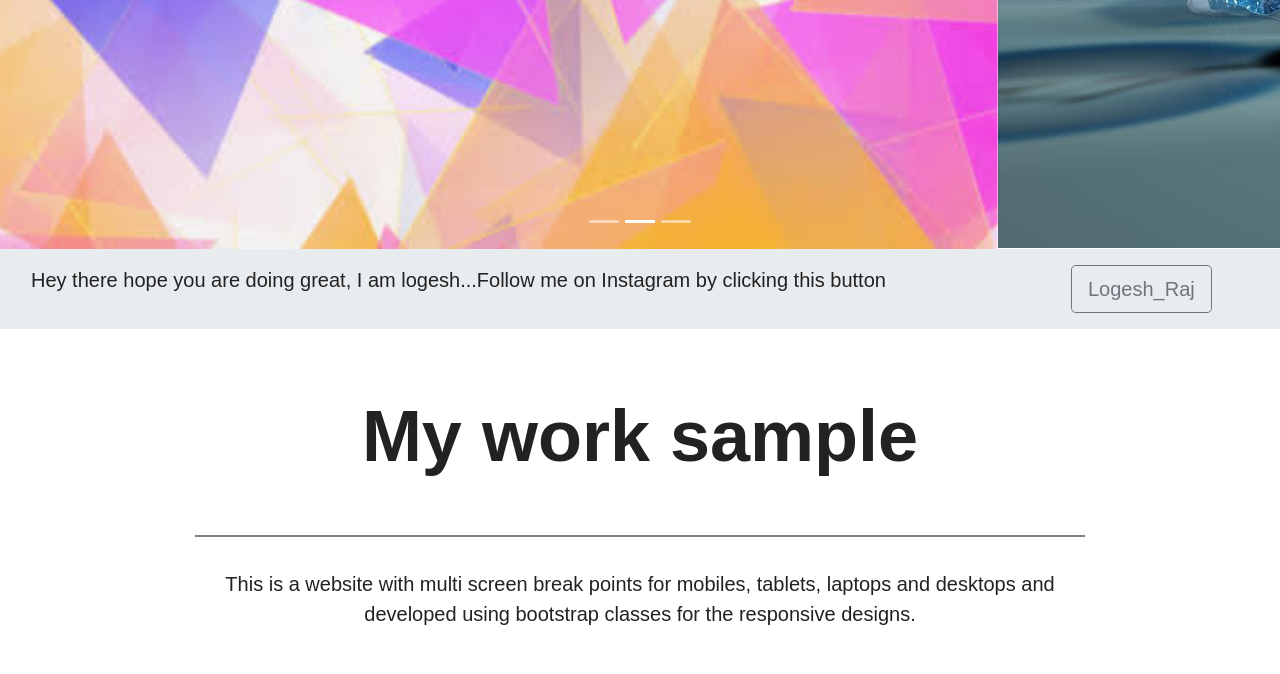
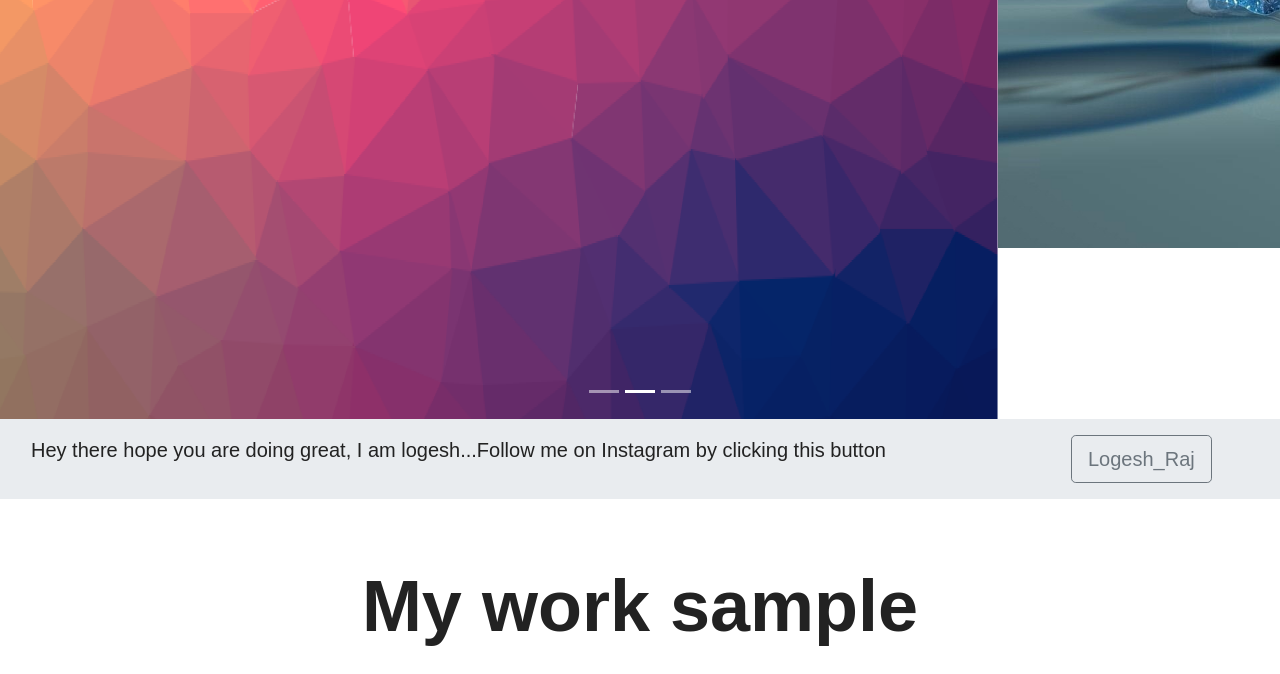
Before and after one commit to Logesh-N-R/Bootstrap-page, a plain HTML site: page index.html in a window 1280 px wide. Shown: the part 540-1214 px from the top of the page. Drawn offline with nearby package versions, Linux system fonts and the light colour scheme; a web font is replaced by a local one.

Commit message:
Update index.html

```diff
--- a/index.html
+++ b/index.html
@@ -55,7 +55,7 @@
             </ul>
             <div class="carousel-inner">
                 <div class="carousel-item active">
-                    <img src="images/images (15).jpeg">
+                    <img src="images/bg-1.png">
                     <div class="carousel-caption">
                         <h1 class="display-1">Have a Nice Day</h1>
                         <h3>Thank you for visiting here!</h3>
```
